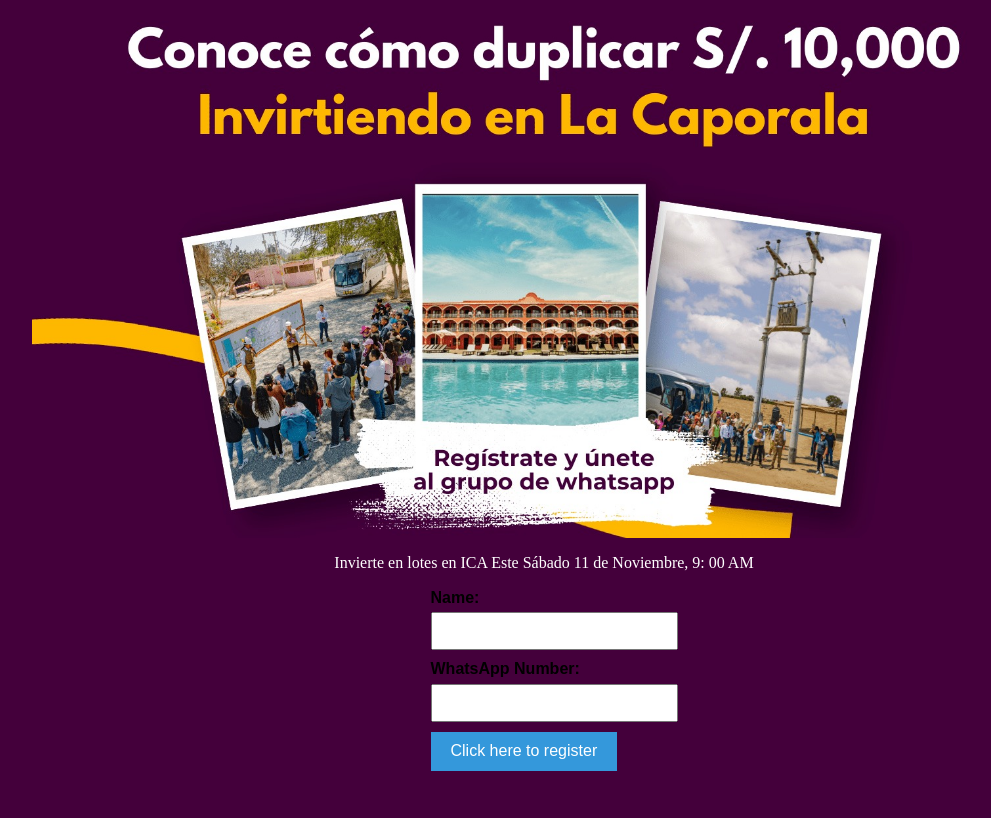
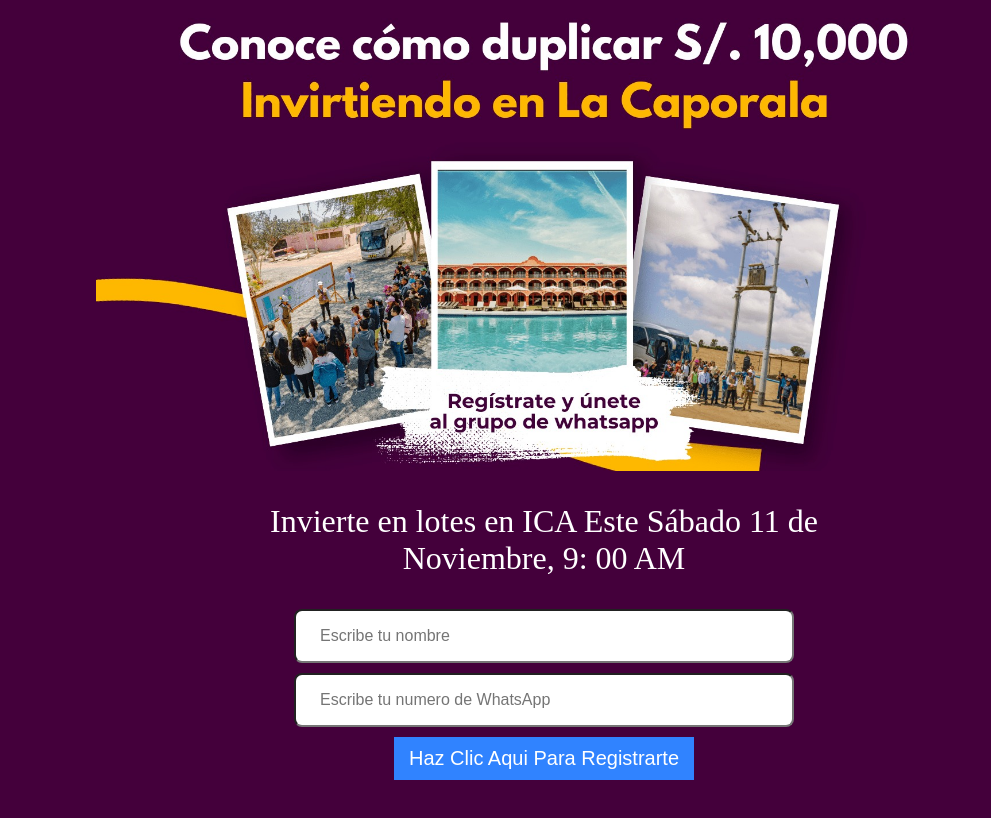
Before and after one commit to alejandro-cespedes/landingPage-casa-de-campo, a plain HTML site: page index.html in a window 1280 px wide. Shown: the whole page, without its empty margins (96-1087 px from the left). Drawn offline with Linux system fonts and the light colour scheme.

Commit message:
formulario

```diff
--- a/index.html
+++ b/index.html
@@ -19,16 +19,16 @@
             <div class="form">
                 <form class="form__form">
                   <div class="form__field">
-                    <label for="name" class="form__label">Name:</label>
-                    <input type="text" id="name" class="form__input">
+                    <label for="name" class="form__label"></label>
+                    <input type="text" id="name" class="form__input" placeholder="Escribe tu nombre">
                   </div>
 
                   <div class="form__field">
-                    <label for="whatsapp" class="form__label">WhatsApp Number:</label>
-                    <input type="text" id="whatsapp" class="form__input">
+                    <label for="whatsapp" class="form__label"></label>
+                    <input type="text" id="whatsapp" class="form__input" placeholder="Escribe tu numero de WhatsApp">
                   </div>
 
-                  <button type="submit" class="form__button">Click here to register</button>
+                  <button type="submit" class="form__button">Haz Clic Aqui Para Registrarte</button>
                 </form>
               </div>
         </picture>
--- a/style.css
+++ b/style.css
@@ -15,47 +15,54 @@
     align-items: center;
 }
 .img__caporala {
-    width: 80%;
+    width: 70%;
     object-fit: cover;
 }
 
 .subtitle{
     margin: 0;
     padding: 0;
+    max-width: 600px;
+    text-align: center;
 }
 .subtitle__paragrahp{
     background-color: transparent;
     font-size: unset;
     color: unset;
     color: #fff;
+    font-size: 2em;
 }
 
-.form {
-    max-width: 400px;
+.form__form {
+    max-width: 600px;
+    width: 500;
     margin: 0 auto;
     font-family: Arial, sans-serif;
+    display: flex;
+    flex-direction: column;
+    align-items: center;
+    justify-content: center;
   }
 
   .form__field {
     margin-bottom: 10px;
-  }
-
-  .form__label {
-    display: block;
-    margin-bottom: 5px;
-    font-weight: bold;
+    width: 500px;
+    display: flex;
+    flex-direction: column;
   }
 
   .form__input {
-    width: 100%;
-    padding: 8px;
-    font-size: 16px;
+    padding: 1em 1.5em;
+    border-radius: .5em;
+    outline: none;
   }
 
+
   .form__button {
-    padding: 10px 20px;
-    font-size: 16px;
-    background-color: #3498db;
+    padding: 10px 10px;
+    width: 300px;
+    font-size: 20px;
+    background-color: #3083FF;
     color: #fff;
     border: none;
     cursor: pointer;
```
